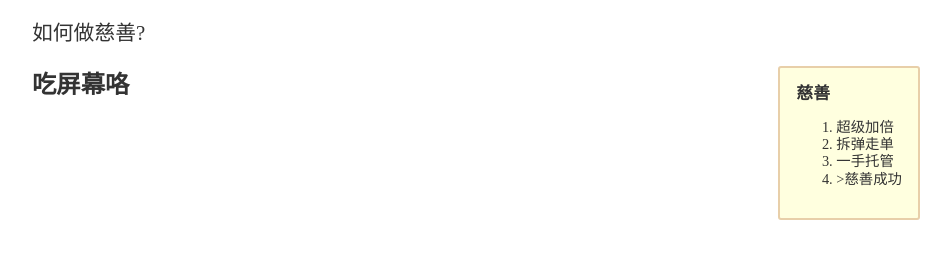
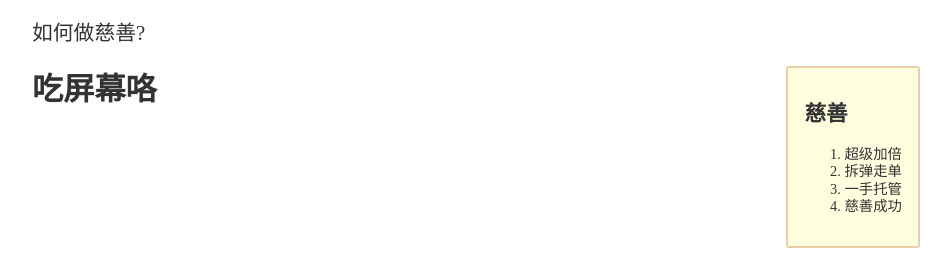
Before and after one commit to yanxinshu/yanxinshu.github.io1, a plain HTML site: page index.html in a window 1280 px wide. Shown: the part 642-898 px from the top of the page, without its empty margins (164-1115 px from the left). Before the commit the page ends 870 px from the top, so only its background shows below. Drawn offline with Linux system fonts and the light colour scheme.

Commit message:
Update index.html

```diff
--- a/index.html
+++ b/index.html
@@ -25,17 +25,17 @@
 		</div>
 		<p>如何做慈善?</p>
 		<div class="Ingredients">
-			<h3 class="SubHeader">慈善	</h3>
+			<h2 class="SubHeader">慈善	</h2>
 			<ol>
 				<li>超级加倍</li>
 				<li>拆弹走单</li>
 				<li>一手托管</li>
-				<li>>慈善成功</li>
+				<li>慈善成功</li>
 
 			</ol>
 		</div>
 		<div class="HowToMake">
-			<h3 class="SubHeader">吃屏幕咯</h3>
+			<h2 class="SubHeader">吃屏幕咯</h2>
 			<ol class="MethodWrapper">
  			</ol>
 		</div>
```
